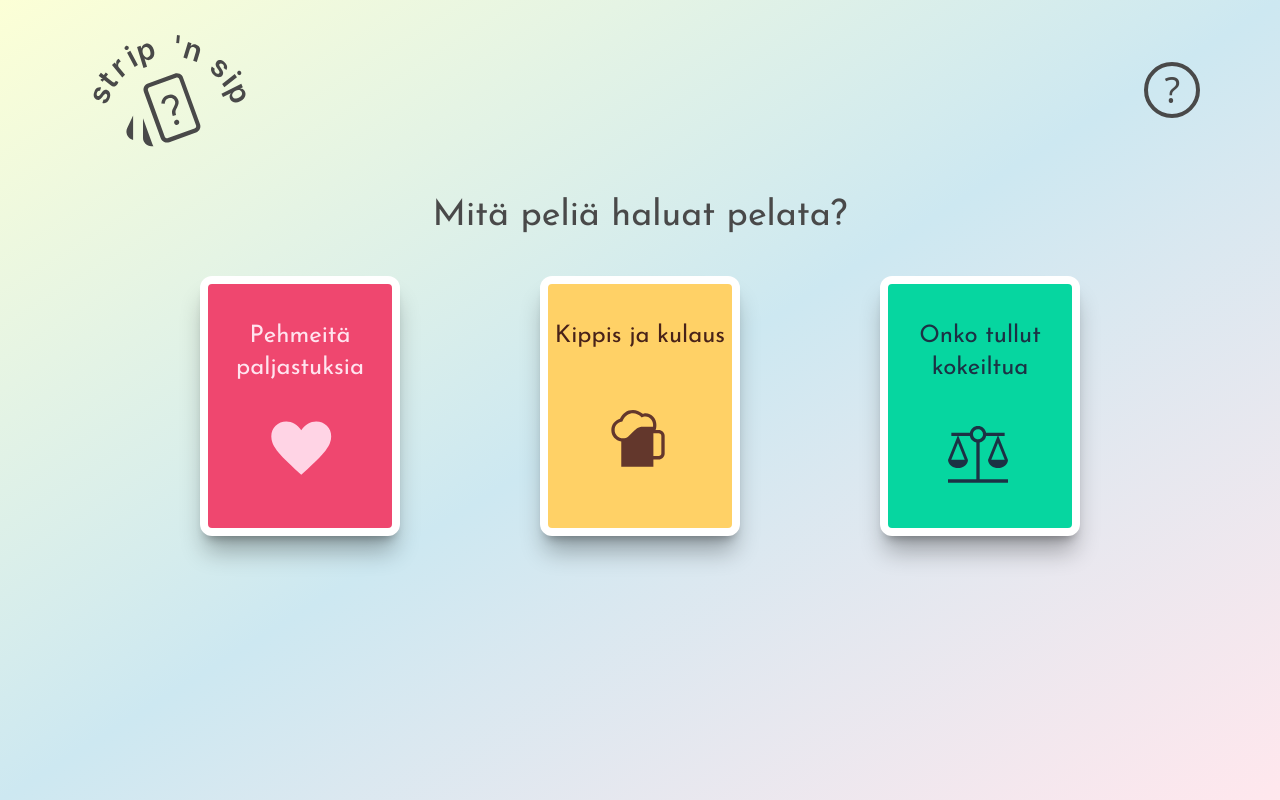
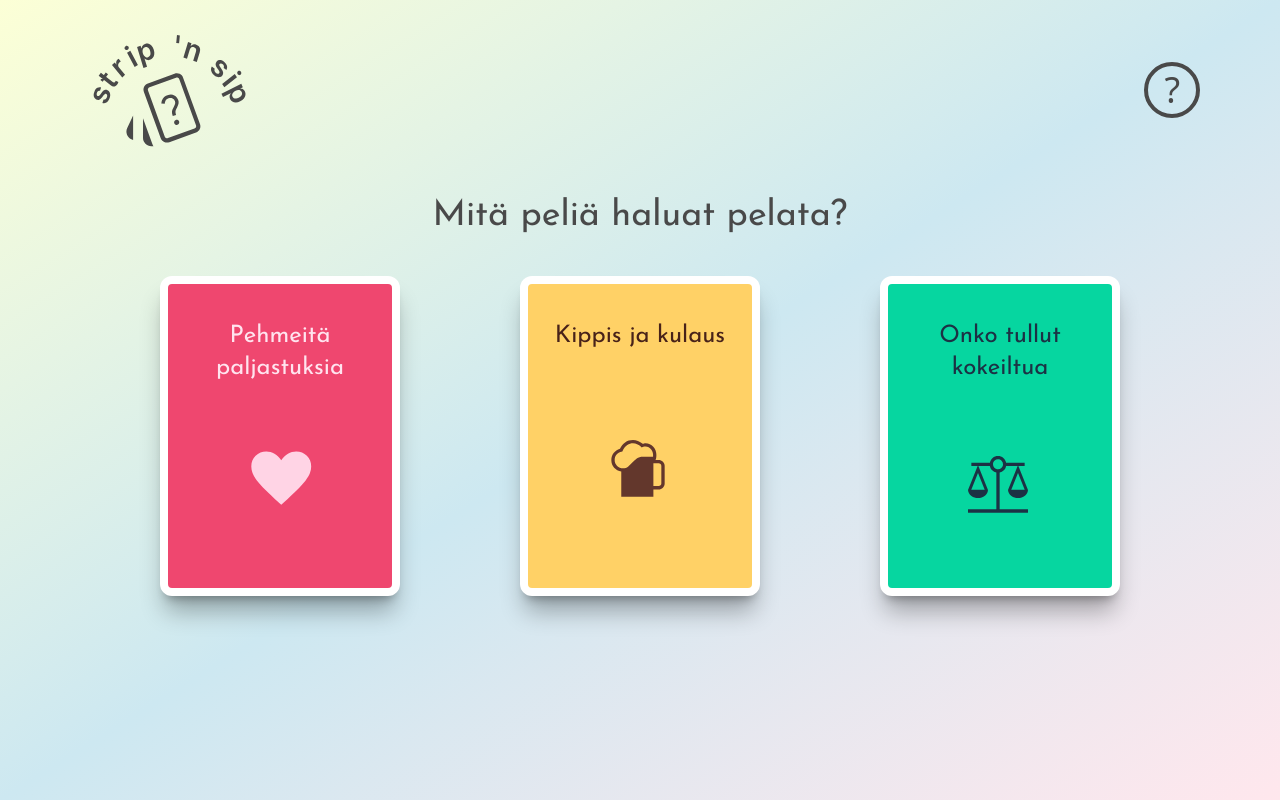
Before and after one commit to jamktiko/stripNsip, a SvelteKit app in the folder projekti/: page / in a window 1280 px wide. Built offline with nearby package versions, Linux system fonts and the light colour scheme.

Commit message:
kortin koon muutos

```diff
--- a/projekti/src/routes/+page.svelte
+++ b/projekti/src/routes/+page.svelte
@@ -24,7 +24,7 @@
 			id: 1,
 			nimi: 'Pehmeitä paljastuksia',
 			etupuoliTW:
-				'm-10 grid max-h-80 min-h-65 max-w-50 min-w-50 rounded-xl border-8 border-white bg-parisuhde text-parisuhdeteksti shadow-xl/30',
+				'm-10 grid max-h-80 min-h-80 max-w-60 min-w-60 rounded-xl border-8 border-white bg-parisuhde text-parisuhdeteksti shadow-xl/30',
 			takapuoliTW: 'm-10 grid max-h-80 min-h-65 max-w-50 min-w-50 rounded-xl border-8 border-white bg-parisuhde text-parisuhdeteksti shadow-xl/30 opacity-50',
 			img: '/pics/favorite1.svg',
 			alt: 'sydän',
@@ -35,7 +35,7 @@
 			id: 2,
 			nimi: 'Kippis ja kulaus',
 			etupuoliTW:
-				'm-10 grid max-h-80 min-h-65 max-w-50 min-w-50 rounded-xl border-8 border-white bg-juomapeli text-juomapeliteksti shadow-xl/30',
+				'm-10 grid max-h-80 min-h-80 max-w-60 min-w-60 rounded-xl border-8 border-white bg-juomapeli text-juomapeliteksti shadow-xl/30',
 			takapuoliTW: 'm-10 grid max-h-80 min-h-65 max-w-50 min-w-50 rounded-xl border-8 border-white bg-juomapeli text-juomapeliteksti shadow-xl/30 opacity-50',
 			img: '/pics/juoma.svg',
 			alt: 'tuoppi',
@@ -46,7 +46,7 @@
 			id: 3,
 			nimi: 'Onko tullut kokeiltua',
 			etupuoliTW:
-				'm-10 grid max-h-80 min-h-65 max-w-50 min-w-50 rounded-xl border-8 border-white bg-never text-neverteksti shadow-xl/30',
+				'm-10 grid max-h-80 min-h-80 max-w-60 min-w-60 rounded-xl border-8 border-white bg-never text-neverteksti shadow-xl/30',
 			takapuoliTW: 'm-10 grid max-h-80 min-h-65 max-w-50 min-w-50 rounded-xl border-8 border-white bg-never text-neverteksti shadow-xl/30 opacity-50',
 			img: '/pics/have.svg',
 			alt: 'vaaka',
@@ -70,10 +70,10 @@
 </script>
 
 <main>
-	<div class="grid px-5 sm:grid-cols-3 sm:px-10 justify-items-center">
+	<div class="grid px-5 md:grid-cols-3 sm:px-10 justify-items-center">
 		<!-- Kortit näkyviin eachilla -->
 		<!-- Tee hidden elementillä diviin  if lause jolla piilotetaan kaksi muuta-->
-	<div class=" sm:justify-self-end">
+	<div class=" md:justify-self-end">
 		<Kortti
 			className={korttiPakat[0].etupuoliTW}
 			onclick={() => korttiPakanValinta(korttiPakat[0].id)}
@@ -81,7 +81,7 @@
 			ikoni={korttiPakat[0].img}
 		></Kortti>
 	</div>
-	<div class=" sm:justify-items-center">
+	<div class=" md:justify-items-center">
 		<Kortti
 			className={korttiPakat[1].etupuoliTW}
 			onclick={() => korttiPakanValinta(korttiPakat[1].id)}
@@ -89,7 +89,7 @@
 			ikoni={korttiPakat[1].img}
 		></Kortti>
 	</div>
-	<div class="sm:justify-self-start">
+	<div class="md:justify-self-start">
 		<Kortti
 			className={korttiPakat[2].etupuoliTW}
 			onclick={() => korttiPakanValinta(korttiPakat[2].id)}
--- a/projekti/src/routes/Header.svelte
+++ b/projekti/src/routes/Header.svelte
@@ -17,7 +17,7 @@
 
 	{#if otsikkoNaytetaan}
 		<h1
-			class=" font-josefin text-tekstit col-span-2 flex items-center justify-center text-center text-3xl sm:text-4xl"
+			class=" font-josefin text-tekstit col-span-2 flex items-center justify-center text-center text-3xl md:text-4xl"
 		>
 			{otsikko}
 		</h1>
```
